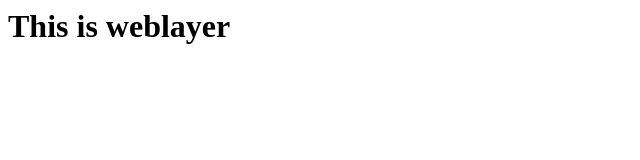
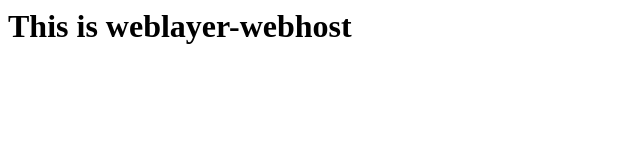
Before and after one commit to joysep91/dev-weblayer, a plain HTML site: page index.html in a window 1280 px wide. Shown: the whole page, without its empty margins (0-640 px from the left). Drawn offline with Linux system fonts and the light colour scheme.

Commit message:
index.html file created

```diff
--- a/index.html
+++ b/index.html
@@ -1 +1 @@
-<h1>This is weblayer</h1>
+<h1>This is weblayer-webhost</h1>
```
